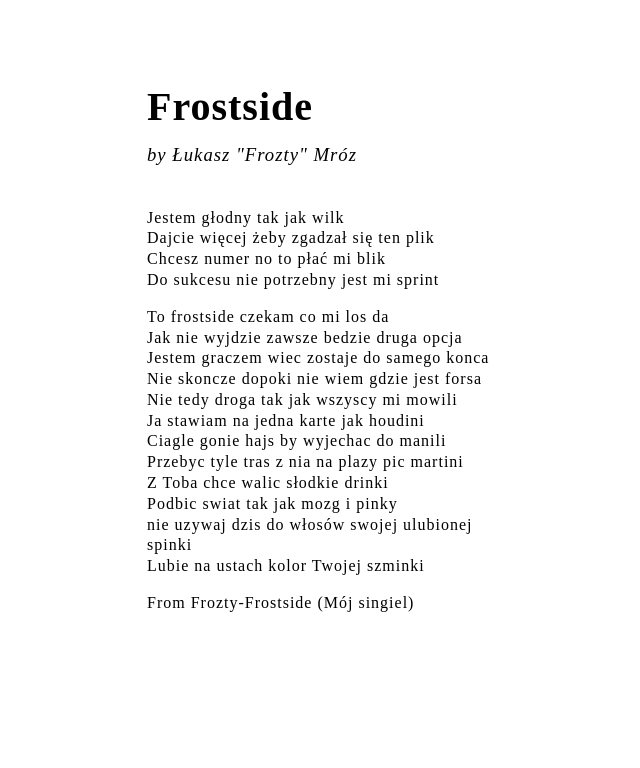
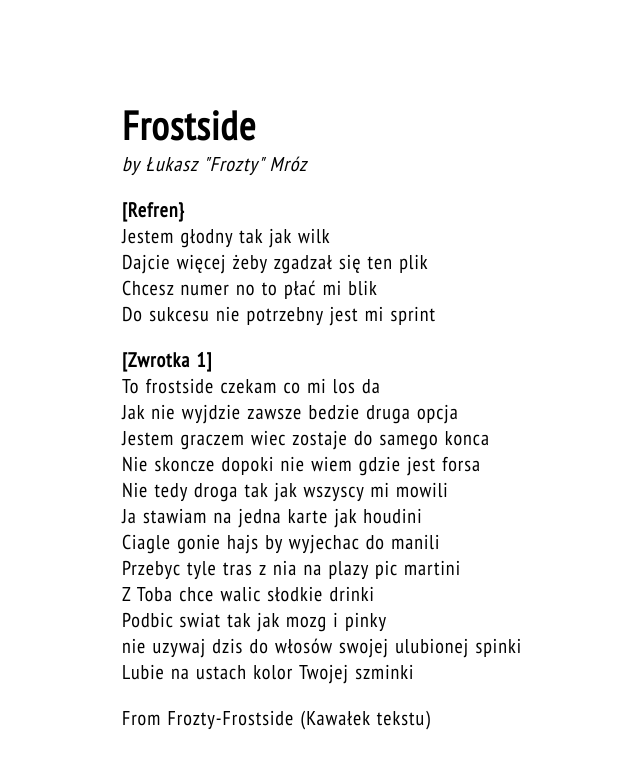
Before and after one commit to FroztyOSS/nauka-gita, a plain HTML site: page index.html in a window 1280 px wide. Shown: the whole page, without its empty margins (318-958 px from the left). Drawn offline with Linux system fonts and the light colour scheme.

Commit message:
Change style for page

```diff
--- a/index.html
+++ b/index.html
@@ -5,18 +5,20 @@
     <meta http-equiv="X-UA-Compatible" content="IE=edge">
     <meta name="viewport" content="width=device-width, initial-scale=1.0">
     <title>learning-git-2</title>
+    <link href="https://fonts.googleapis.com/css2?family=Open+Sans:wght@300&family=PT+Sans+Narrow&family=Play&family=Playfair+Display:wght@400;600&display=swap" rel="stylesheet">
     <link rel="stylesheet" href="style.css">
 </head>
 <body>
     <section class="content">
-        <div class="container">
             <div class="wrapper">
-                <h1 class="title-song">Frostside</h1>
-                <h3 class="artist">by Łukasz "Frozty" Mróz</h3>
-                <p class="refren">Jestem głodny tak jak wilk<br>
+                <h1>Frostside</h1>
+                <p class="artist">by Łukasz "Frozty" Mróz</p>
+                <p class="refren">[Refren}</p>
+                <p>Jestem głodny tak jak wilk<br>
                 Dajcie więcej żeby zgadzał się ten plik<br>
                 Chcesz numer no to płać mi blik<br>
                 Do sukcesu nie potrzebny jest mi sprint</p>
+                <p class="refren">[Zwrotka 1]</p>
                 <p>To frostside czekam co mi los da<br>
                 Jak nie wyjdzie zawsze bedzie druga opcja<br>
                 Jestem graczem wiec zostaje do samego konca<br>
@@ -29,9 +31,8 @@
                 Podbic swiat tak jak mozg i pinky<br> nie uzywaj dzis do włosów
                 swojej ulubionej spinki<br>
                 Lubie na ustach kolor Twojej szminki</p>
-                <p>From Frozty-Frostside (Mój singiel)</p>
+                <p class="italic">From Frozty-Frostside (Kawałek tekstu)</p>
             </div>
-        </div>
     </section>
 </body>
 </html>
--- a/style.css
+++ b/style.css
@@ -1,23 +1,34 @@
 * {
     box-sizing: border-box;
 }
-.container {
-    max-width: 1920px;
-    line-height: 1.3;
+body {
+    font-family: 'PT Sans Narrow', sans-serif;
+    word-spacing: 1px;
     letter-spacing: 1px;
 }
+.content {
+    background-color: white;
+    height: 800px;
+    display: flex;
+}
 .wrapper {
-    max-width: 650px;
-    margin: 0 auto;
-    padding: 40px 150px;
+    margin: auto;
 }
 h1 {
     font-size: 40px;
-    margin-bottom: 10px;
+    margin-bottom: 0;
 }
-h3 {
-    margin: 0;
-    font-weight: normal;
+.artist {
+    margin-top: 0;
     font-style: italic;
-    margin-bottom: 40px;
 }
+p span {
+    font-weight: bold;
+}
+p {
+    font-size: 20px;
+}
+.refren {
+    margin-bottom: -20px;
+    font-weight: bold;
+}
```
